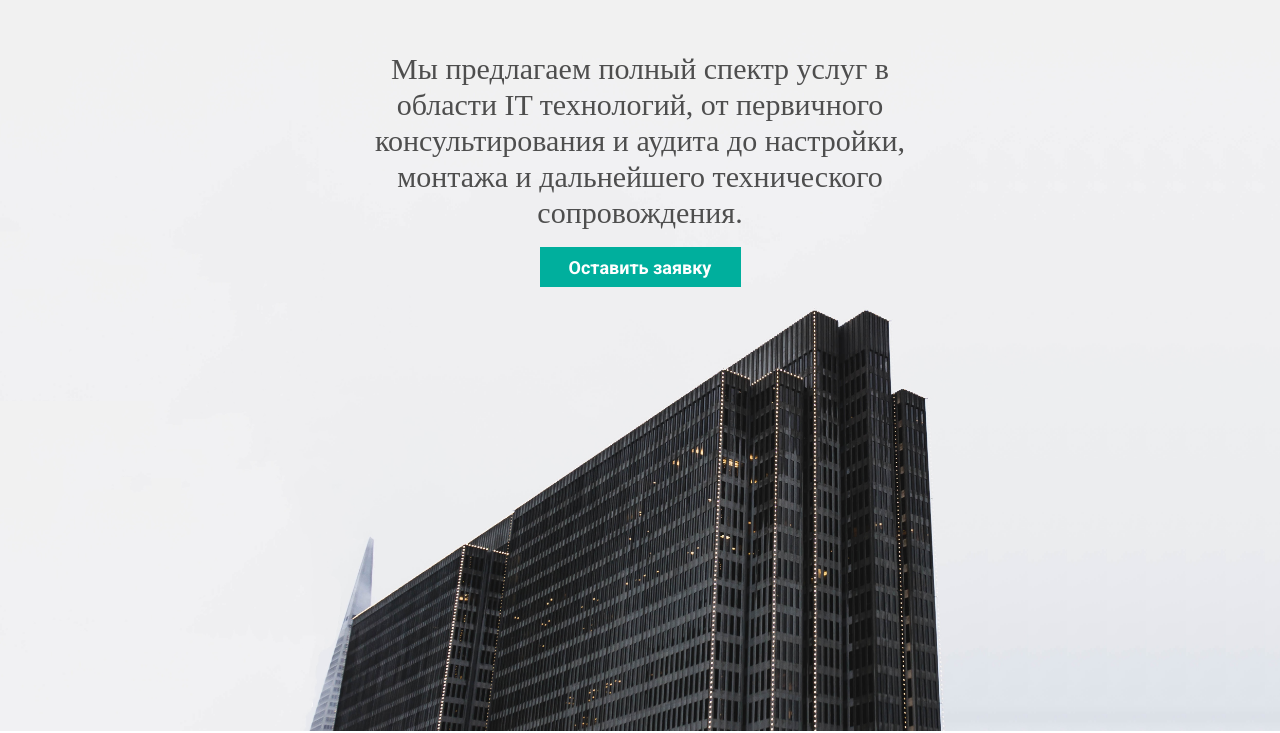
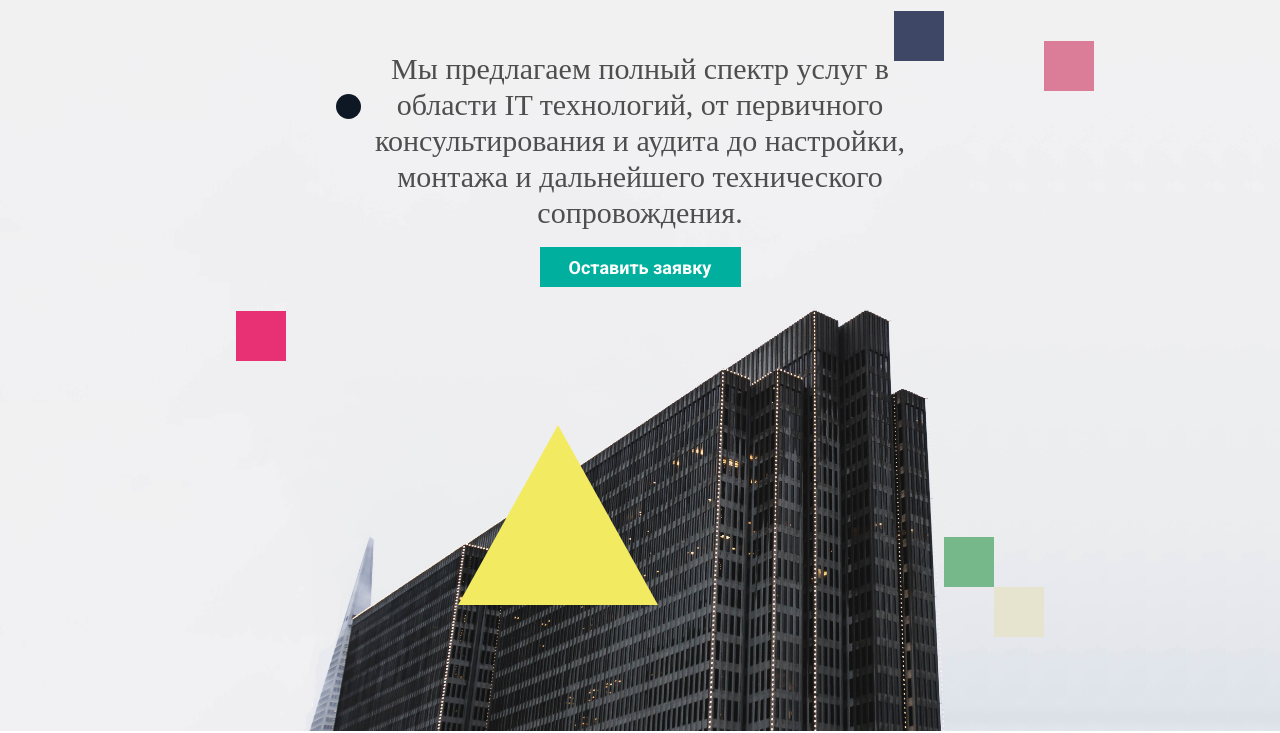
Before and after one commit to LevinSuncom/suncom-site, a plain HTML site: page index.html in a window 1280 px wide. Shown: the part 69-802 px from the top of the page. Drawn offline with Linux system fonts and the light colour scheme; a web font is replaced by a local one.

Commit message:
add: animation and figures

```diff
--- a/assets/app.css
+++ b/assets/app.css
@@ -83,6 +83,7 @@ body {
   background: rgba(0, 175, 157, 0.29);
   bottom: 25%;
 }
+
 /*
 @media (min-width:768px) and (max-width: 992px) {
   .bg-block {
@@ -90,6 +91,49 @@ body {
     height: 400px;
   }
 }*/
+
+.triangle {
+  position: absolute;
+  left: 20%;
+  top: 150%;
+}
+
+.oval {
+  position: absolute;
+  left: 0;
+  top: 30%;
+}
+
+.rectangle-pink {
+  position: absolute;
+  left: -100px;
+  top: 300px;
+
+}
+
+.rectangle-green {
+  bottom: -300px;
+  right: -50px;
+  position: absolute;
+}
+
+.rectangle-light {
+  bottom: -350px;
+  right: -100px;
+  position: absolute;
+}
+
+.rectangle-pink2 {
+  top: 30px;
+  right: -150px;
+  position: absolute;
+}
+
+.rectangle-dark {
+  top: 0;
+  right: 0;
+  position: absolute;
+}
 
 @media (min-width: 992px) {
   .bg-block {
--- a/index.html
+++ b/index.html
@@ -41,6 +41,14 @@
       <div class="container space-top-40 c-banner">
         <p class="c-banner__content">Мы предлагаем полный спектр услуг в области IT технологий, от первичного консультирования и аудита до настройки, монтажа и дальнейшего технического сопровождения.</p>
         <button class="c-button">Оставить заявку</button>
+        <img src="triangle.svg" class="rellax triangle" data-rellax-speed="-7">
+        <img src="oval.svg" class="rellax oval" data-rellax-speed="-5">
+        <img src="rectangle-pink.svg" class="rellax rectangle-pink" data-rellax-speed="-10">
+        <img src="rectangle-green.svg" class="rellax rectangle-green" data-rellax-speed="-5">
+        <img src="rectangle-light.svg" class="rellax rectangle-light" data-rellax-speed="-7">
+        <img src="rectangle-pink2.svg" class="rellax rectangle-pink2" data-rellax-speed="-7">
+        <img src="rectangle-dark.svg" class="rellax rectangle-dark" data-rellax-speed="-15">
+
       </div>
     </div>
   </div>
@@ -142,6 +150,10 @@
     </div>
   </div>
 
+  <script src="rellax.min.js"></script>
+  <script>
+    var rellax = new Rellax('.rellax');
+  </script>
   <!-- <script src="./build/app.bundle.js"></script> -->
 </body>
 
--- /dev/null
+++ b/rellax.min.js
@@ -0,0 +1,5 @@
+(function(h,f){"function"===typeof define&&define.amd?define([],f):"object"===typeof module&&module.exports?module.exports=f():h.Rellax=f()})(this,function(){var h=function(f,l){var b=Object.create(h.prototype),g=0,k=0,c=[],p=!1,u=window.requestAnimationFrame||window.webkitRequestAnimationFrame||window.mozRequestAnimationFrame||window.msRequestAnimationFrame||window.oRequestAnimationFrame||function(a){setTimeout(a,1E3/60)},m=function(a,b,d){return a<=b?b:a>=d?d:a};b.options={speed:-2,center:!1};l&&
+Object.keys(l).forEach(function(a){b.options[a]=l[a]});b.options.speed=m(b.options.speed,-10,10);f||(f=".rellax");var q=document.querySelectorAll(f);if(0<q.length)b.elems=q;else throw Error("The elements you're trying to select don't exist.");var v=function(a){var e=a.getAttribute("data-rellax-percentage"),d=a.getAttribute("data-rellax-speed"),c=e||b.options.center?window.pageYOffset||document.documentElement.scrollTop||document.body.scrollTop:0,f=c+a.getBoundingClientRect().top,h=a.clientHeight||
+a.offsetHeight||a.scrollHeight,g=e?e:(c-f+k)/(h+k);b.options.center&&(g=.5);c=d?m(d,-10,10):b.options.speed;if(e||b.options.center)c=m(d||b.options.speed,-5,5);e=Math.round(100*c*(1-g));a=a.style.cssText;d="";0<=a.indexOf("transform")&&(d=a.indexOf("transform"),d=a.slice(d),d=(g=d.indexOf(";"))?" "+d.slice(11,g).replace(/\s/g,""):" "+d.slice(11).replace(/\s/g,""));return{base:e,top:f,height:h,speed:c,style:a,transform:d}},r=function(){var a=g;g=void 0!==window.pageYOffset?window.pageYOffset:(document.documentElement||
+document.body.parentNode||document.body).scrollTop;return a!=g?!0:!1},t=function(){r()&&!1===p&&n();u(t)},n=function(){for(var a=0;a<b.elems.length;a++){var e=" translate3d(0,"+(Math.round(100*c[a].speed*(1-(g-c[a].top+k)/(c[a].height+k)))-c[a].base)+"px,0)"+c[a].transform;b.elems[a].style.cssText=c[a].style+"-webkit-transform:"+e+";-moz-transform:"+e+";transform:"+e+";"}};b.destroy=function(){for(var a=0;a<b.elems.length;a++)b.elems[a].style.cssText=c[a].style;p=!0};(function(){k=window.innerHeight;
+r();for(var a=0;a<b.elems.length;a++){var e=v(b.elems[a]);c.push(e)}window.addEventListener("resize",function(){n()});t();n()})();return b};return h});
```
Also changed, not shown: oval.svg (added), rectangle-dark.svg (added), rectangle-green.svg (added), rectangle-light.svg (added), rectangle-pink.svg (added), rectangle-pink2.svg (added), triangle.svg (added).
